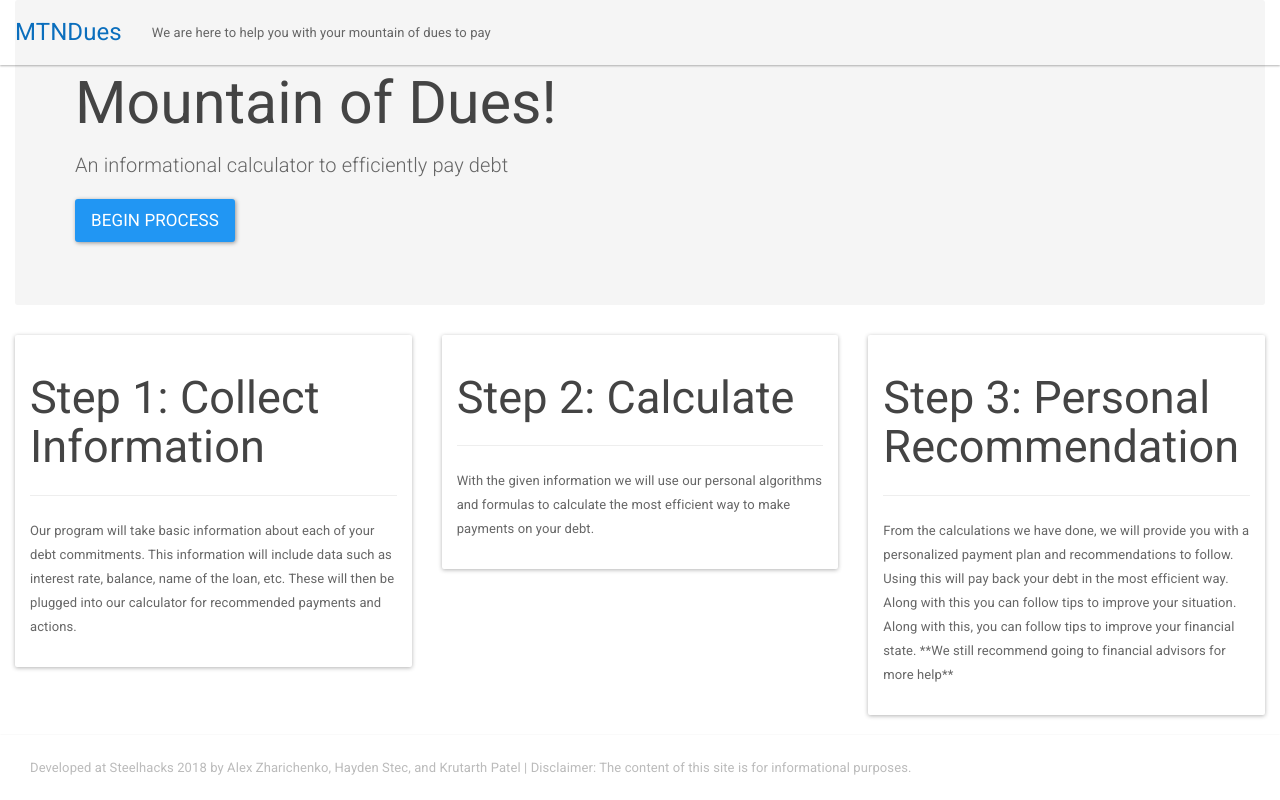
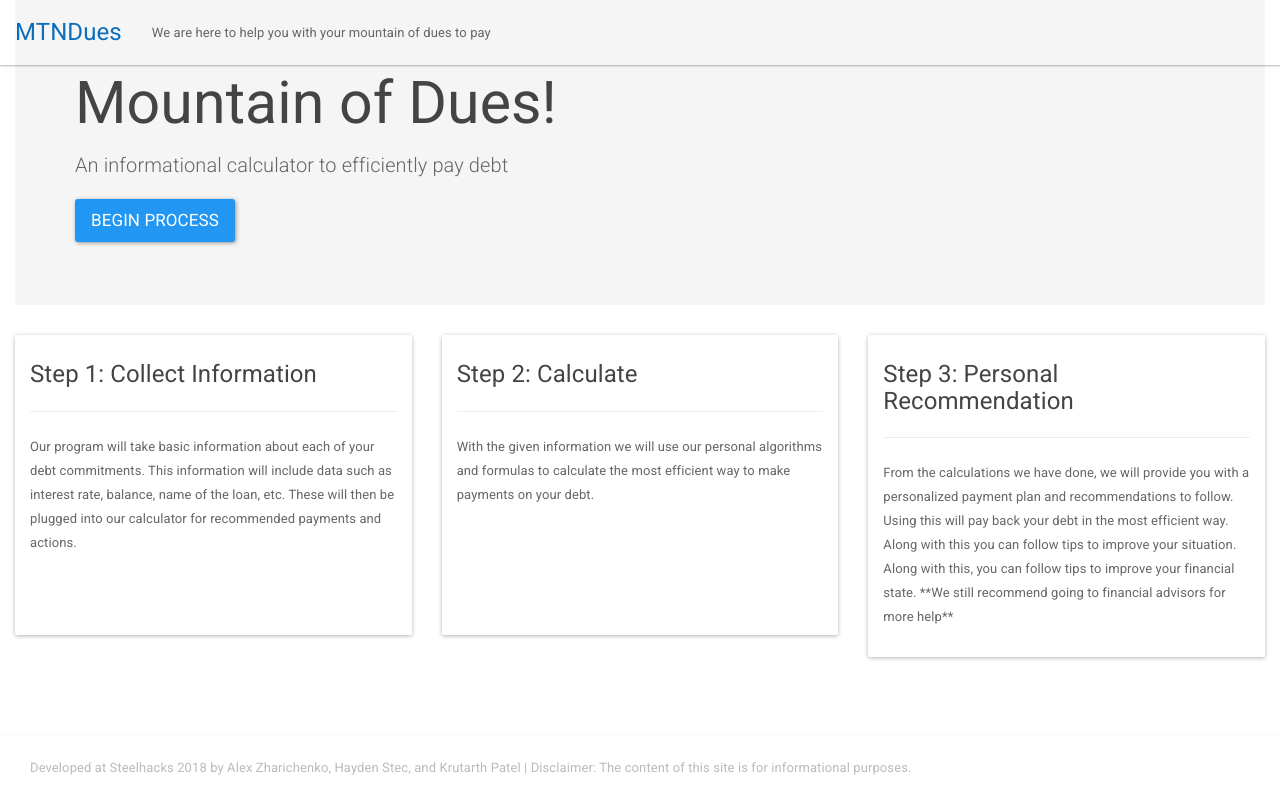
Before and after one commit to azharichenko/debt-management, a Flask app: page / in a window 1280 px wide. Run offline with Flask 2, Linux system fonts and the light colour scheme; some libraries are stand-ins or nearby versions.

Commit message:
asdfasdfwe

```diff
--- a/debtman/strategy.py
+++ b/debtman/strategy.py
@@ -1,4 +1,5 @@
 from debtman.debt import sum_of_monthly_payments, find_ratio, reach_28
+
 
 def _get_top_three(credit_lines):
     sorted_lines = _sort_by_interest(credit_lines)
@@ -38,7 +39,7 @@ def get_results(data):
     elif ratio > 28:
         for line in data['credit_lines']:
             if "monthly_payment" in line:
-                line["monthly_payment"] = line["monthyl_payment"] / 2
+                line["monthly_payment"] = line["monthly_payment"] / 2
         sum = sum_of_monthly_payments(data['credit_lines'])
-        user_dct["sum_of_monthyl_payments"] = sum
+        user_dct["sum_of_monthly_payments"] = sum
     return user_dct
--- a/debtman/templates/final.html
+++ b/debtman/templates/final.html
@@ -5,10 +5,12 @@
 <div class="container">
     <div class="row">
         <div class="col-xs-8 col-xs-offset-2">
-           <h1>Our Recommendations:</h1>
+           <h3>Our Recommendations:</h3>
             {% for line in result.top_3_lines %}
               <p>{{ line.name }} : ${{ line.balance }}</p>
             {% endfor %}
+            <h3>SOME ADVICES</h3>
+            <p></p>
         </div>
     </div>
 </div>
--- a/debtman/templates/home.html
+++ b/debtman/templates/home.html
@@ -14,9 +14,9 @@
     </div>
     <div class="row">
         <div class="col-xs-4">
-            <div class="panel panel-default">
+            <div class="panel panel-default" style="min-height: 300px">
                 <div class="panel-body">
-                    <h2>Step 1: Collect Information</h2>
+                    <h4>Step 1: Collect Information</h4>
                     <hr>
                     <p>Our program will take basic information about each of your debt commitments.
                         This information will include data such as interest rate, balance, name of the loan, etc.
@@ -24,18 +24,18 @@
             </div>
         </div>
         <div class="col-xs-4">
-            <div class="panel panel-default">
+            <div class="panel panel-default" style="min-height: 300px">
                 <div class="panel-body">
-                    <h2>Step 2: Calculate</h2>
+                    <h4>Step 2: Calculate</h4>
                     <hr>
                     <p>With the given information we will use our personal algorithms and formulas to calculate
                         the most efficient way to make payments on your debt.</p></div>
             </div>
         </div>
         <div class="col-xs-4">
-            <div class="panel panel-default">
+            <div class="panel panel-default" style="min-height: 300px">
                 <div class="panel-body">
-                    <h2>Step 3: Personal Recommendation</h2>
+                    <h4>Step 3: Personal Recommendation</h4>
                     <hr>
                     <p>From the calculations we have done, we will provide you with a personalized payment plan and
                         recommendations
```
